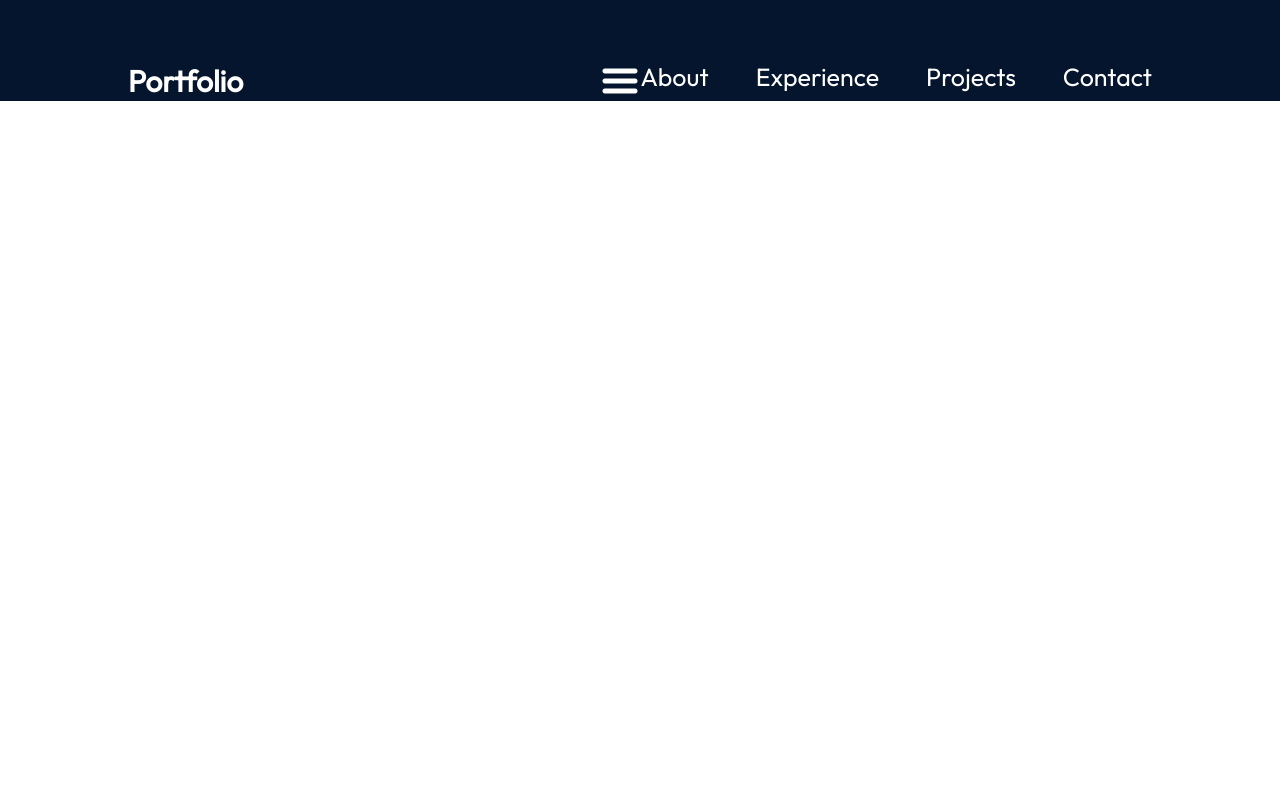
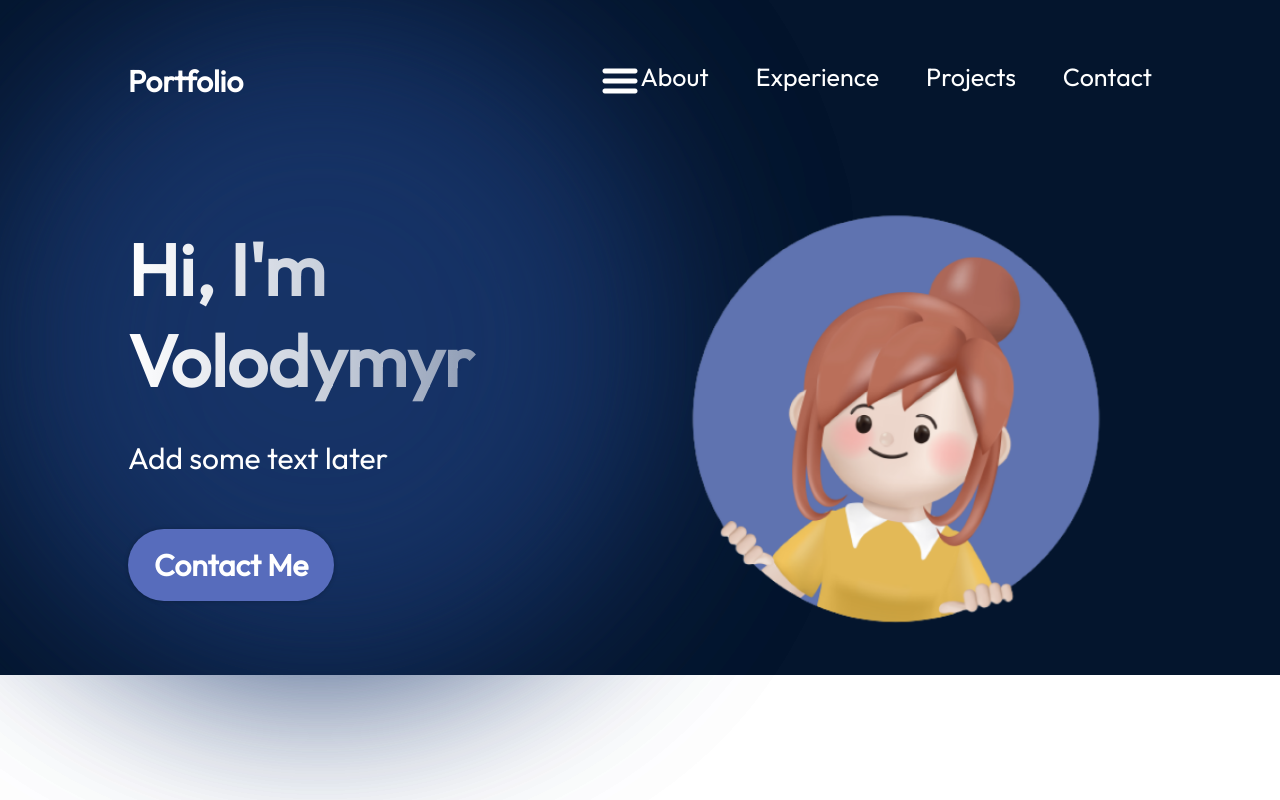
Before and after one commit to VezzzeL/VLFolio, a React (Vite) app: page / in a window 1280 px wide. Built offline with nearby package versions, Linux system fonts and the light colour scheme.

Commit message:
Hero Section added

```diff
--- a/index.html
+++ b/index.html
@@ -4,7 +4,7 @@
     <meta charset="UTF-8" />
     <link rel="icon" type="image/png" href="/favicon/ico" />
     <meta name="viewport" content="width=device-width, initial-scale=1.0" />
-    <title>VL Portfolio</title>
+    <title>VLfolio</title>
   </head>
   <body>
     <div id="root"></div>
--- a/src/App.jsx
+++ b/src/App.jsx
@@ -1,10 +1,12 @@
 import styles from './App.module.css';
+import { Hero } from './components/Hero/Hero';
 import { Navbar } from './components/Navbar/Navbar';
 
 function App() {
   return (
     <div className={styles.App}>
       <Navbar />
+      <Hero />
     </div>
   );
 }
--- /dev/null
+++ b/src/components/Hero/Hero.jsx
@@ -0,0 +1,25 @@
+import React from "react";
+
+import styles from "./Hero.module.css";
+import { getImageUrl } from "../../utils";
+
+export const Hero = () => {
+  return (
+    <section className={styles.container}>
+      <div className={styles.content}>
+        <h1 className={styles.title}>Hi, I'm Volodymyr</h1>
+        <p className={styles.description}>Add some text later</p>
+        <a href="mailto:lusakvm@gmail.com" className={styles.contactBtn}>
+          Contact Me
+        </a>
+      </div>
+      <img
+        src={getImageUrl("hero/heroImage.png")}
+        alt="Hero image of me"
+        className={styles.heroImg}
+      />
+      <div className={styles.topBlur} />
+      <div className={styles.topBlur} />
+    </section>
+  );
+};
--- /dev/null
+++ b/src/components/Hero/Hero.module.css
@@ -0,0 +1,110 @@
+@import "../../vars.css";
+
+.container {
+  position: relative;
+  display: flex;
+  align-items: center;
+  justify-content: space-between;
+  margin-top: 49px;
+  z-index: 1;
+  margin-left: 10%;
+  margin-right: 10%;
+}
+
+.content {
+  display: flex;
+  flex-direction: column;
+  align-items: flex-start;
+  color: var(--color-text);
+  z-index: 1;
+}
+
+.title {
+  font-size: 72px;
+  font: 900;
+  margin-bottom: 33px;
+  font-family: var(--font-roboto);
+  background: linear-gradient(
+    90deg,
+    rgba(255, 255, 255, 1),
+    70%,
+    rgba(255, 255, 255, 0) 120%
+  );
+  -webkit-text-fill-color: transparent;
+  -webkit-background-clip: text;
+}
+
+.description {
+  font-size: 30px;
+  font-family: var(--font-roboto);
+  margin-bottom: 52px;
+}
+
+.contactBtn {
+  text-decoration: none;
+  background-color: var(--color-primary);
+  color: var(--color-text);
+  border-radius: 100px;
+  font-size: 30px;
+  font-weight: 600;
+  padding: 17px 26px;
+  box-shadow: 0 0 4px 0 rgba(0, 0, 0, 0.25);
+}
+
+.heroImg {
+  width: 50%;
+  z-index: 1;
+
+  animation-name: floating;
+  animation-duration: 3s;
+  animation-iteration-count: infinite;
+  animation-timing-function: ease-in-out;
+}
+
+@keyframes floating {
+  0% {
+    transform: translate(0, 0px);
+  }
+  50% {
+    transform: translate(0, 10px);
+  }
+  100% {
+    transform: translate(0, -0px);
+  }
+}
+
+.topBlur{
+    position: absolute;
+    width: 50vw;
+    height: 50vw;
+    min-width: 350px;
+    top: -128px;
+    left: -10vw;
+    border-radius: 764px;
+    background: rgba(25, 55, 109, 0.7);
+    filter: blur(100px);
+    z-index: 0;
+}
+
+.bottomBlur{
+    position: absolute;
+    width: 70vw;
+    height: 50vw;
+    min-width: 250px;
+    top: 246px;
+    right: -25vw;
+    border-radius: 764px;
+    background: rgba(25, 55, 109, 0.7);
+    filter: blur(100px);
+    z-index: 0;
+}
+
+@media screen and (max-width: 830px) {
+    .container{
+        flex-direction: column-reverse;
+    }
+
+    .content{
+        align-items: center;
+    }
+}
```
